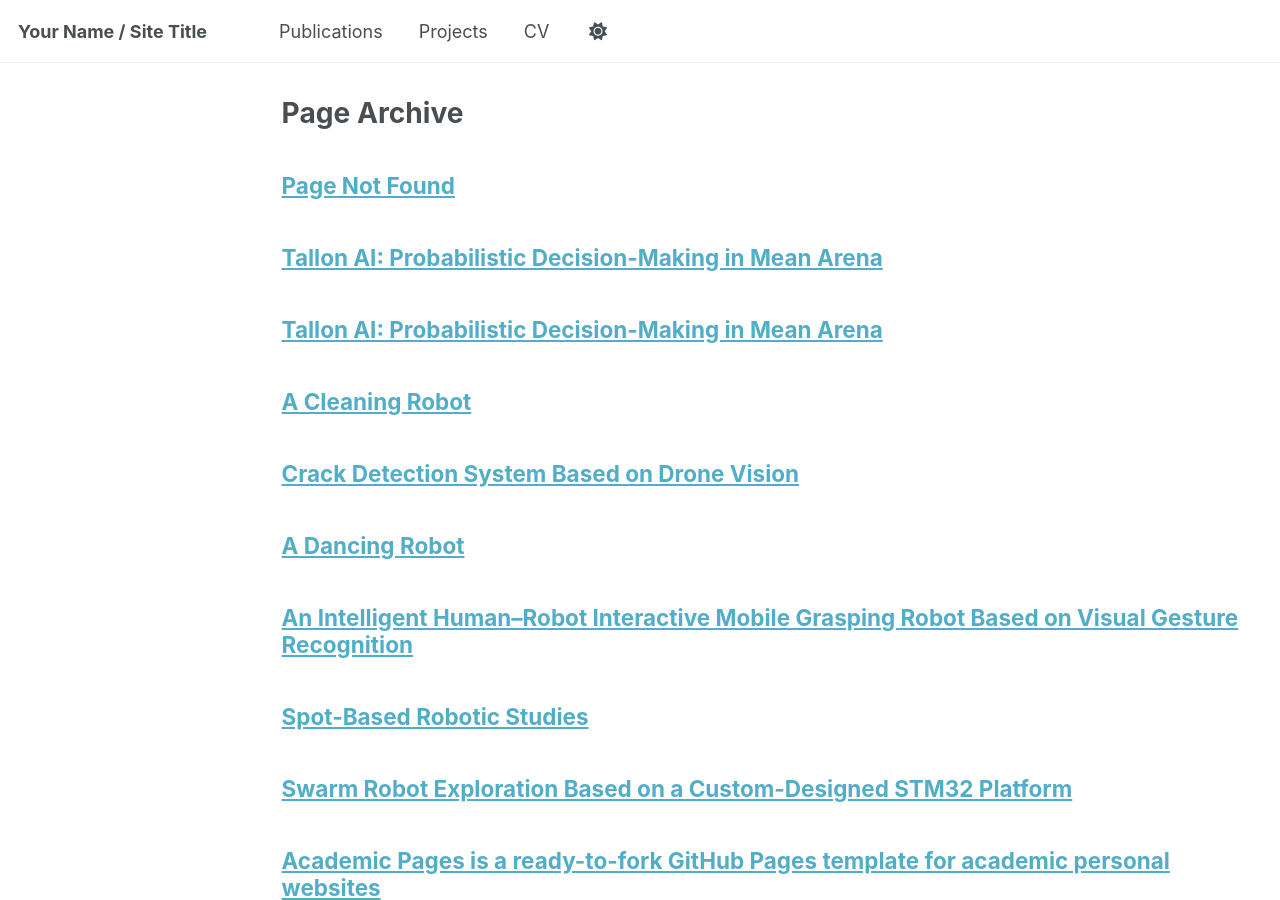
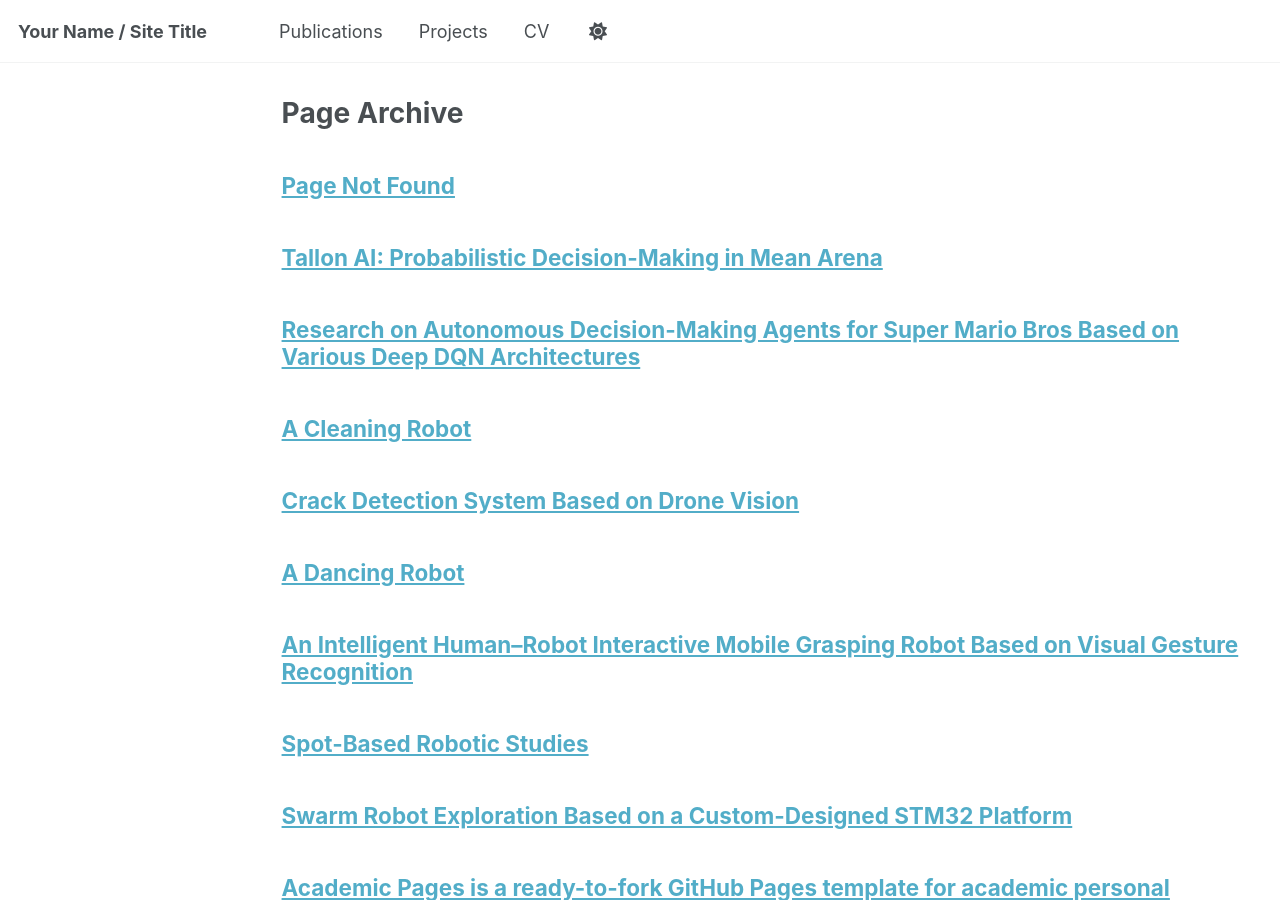
Before and after one commit to XuminGaoGithub/XuminGaoGithub.github.io, a Jekyll site: the page built from _pages/page-archive.html, in a window 1280 px wide and 900 px high. Built offline with Jekyll 4.4.1, drawn with Linux system fonts in a browser that asks for light colours; a script bundle is joined from its source files by our own code; library files that are not in the unit come from our copies; some of the changed lines change nothing that is shown.

Commit message:
Update AML.md

```diff
--- a/_pages/AML.md
+++ b/_pages/AML.md
@@ -1,6 +1,6 @@
 ---
 layout: archive
-title: "Tallon AI: Probabilistic Decision-Making in Mean Arena"
+title: "Research on Autonomous Decision-Making Agents for Super Mario Bros Based on Various Deep DQN Architectures"
 permalink: /AML/
 author_profile: true
 ---
@@ -16,11 +16,11 @@
 </p>
 
 <p style="margin-top:5px; text-align: justify; text-justify: inter-word; text-align-last: left;">
-This work is the final project for the Advanced AI course at the University of Lincoln. I designed an AI decision-making agent based on probabilistic reasoning and optimal policy planning, integrating Markov Decision Processes, value iteration, belief state updates and others to enable rational sequential decision-making under both fully observable and partially observable environments. Under fully observable conditions, the game is modeled as a Markov Decision Process (MDP), in which a state transition model and a reward function are constructed, and the optimal policy is obtained using value iteration. Within this framework of maximizing expected long-term reward, Tallon is encouraged to avoid enemies and pits while prioritizing the collection of bonuses. Under partially observable conditions, the problem is further extended to a Partially Observable Markov Decision Process (POMDP), where belief states over enemy locations are maintained and combined with a prediction mechanism to approximate the incomplete information and map it back to an MDP for decision-making. In addition, reward shaping strategies based on distance and aggregated risk are introduced to enhance survivability and overall performance. Experimental results demonstrate that the proposed approach exhibits good robustness and adaptability across different map sizes and parameter configurations. More details about this work, please check this <a href="/files/mean-Gao-Xumin.pdf"
+This work is the final project for the Advanced ML course at the University of Lincoln. This project implements and compares five DQN-based agents with different network architectures for autonomous gameplay in the Super Mario Bros environment, based on the official PyTorch tutorial. The implemented agents include Nature DQN (CNN), Nature DQN (RNN), Nature DQN (Transformer), Double DQN (from the official tutorial), and Dueling DQN. All models are value-based deep reinforcement learning methods grounded in Q-learning, approximating the action-value function \( Q(s, a) \) using deep neural networks. During training, the agents leverage experience replay (Replay Buffer), ε-greedy exploration, and target networks to improve training stability and sample efficiency. Under a constrained training budget of 3000 episodes, Dueling DQN achieved the highest average reward, while the Transformer-based architecture outperformed traditional CNNs in terms of average reward, highlighting its potential for future DRL research. These findings suggest that integrating Dueling structures with Transformer-based networks may lead to more effective deep reinforcement learning agents. More details about this work, please check this <a href="/files/AML.pdf"
    target="_blank"
    style="color:#1a0dab; text-decoration:underline;">
   report</a>. The code has been released on
-  <a href="https://github.com/XuminGaoGithub/Tallon-AI-Probabilistic-Decision-Making-in-Mean-Arena"
+  <a href="https://github.com/XuminGaoGithub/Research-on-Autonomous-Decision-Making-Agents-Based-on-Various-Deep-DQN-Architectures"
      target="_blank"
      style="color:#1a0dab; text-decoration:underline;">
     github.
@@ -49,7 +49,7 @@
       align-items: center;
     ">
       <img
-        src="/images/fullMDP.gif"
+        src="/images/DDQN-1.gif"
         alt="Crack Detection UAV"
         style="
           max-width: 100%;
@@ -64,40 +64,6 @@
       text-align: center;
       font-size: 16px;
     ">
-      Fully observable environment
-    </div>
-  </div>
-
-  <!-- 右图容器 -->
-  <div style="
-    width: 400px;
-    display: flex;
-    flex-direction: column;
-    align-items: center;
-  ">
-    <div style="
-      height: 300px;
-      display: flex;
-      justify-content: center;
-      align-items: center;
-    ">
-      <img
-        src="/images/partMDP.gif"
-        alt="System Framework"
-        style="
-          max-width: 100%;
-          max-height: 100%;
-          object-fit: contain;
-          border-radius: 6px;
-        "
-      />
-    </div>
-    <div style="
-      margin-top: 8px;
-      text-align: center;
-      font-size: 16px;
-    ">
-      Partially observable environment
     </div>
   </div>
 
@@ -105,7 +71,6 @@
 
 
 
-
 <h3> Acknowledgements</h3>
 <p style="margin-top:5px; text-align: justify; text-justify: inter-word; text-align-last: left;">
 This work was supported by the Engineering and Physical Sciences Research Council and AgriFoRwArdS CDT [EP/S023917/1]. Thanks to the support of the University of Lincoln.
```
